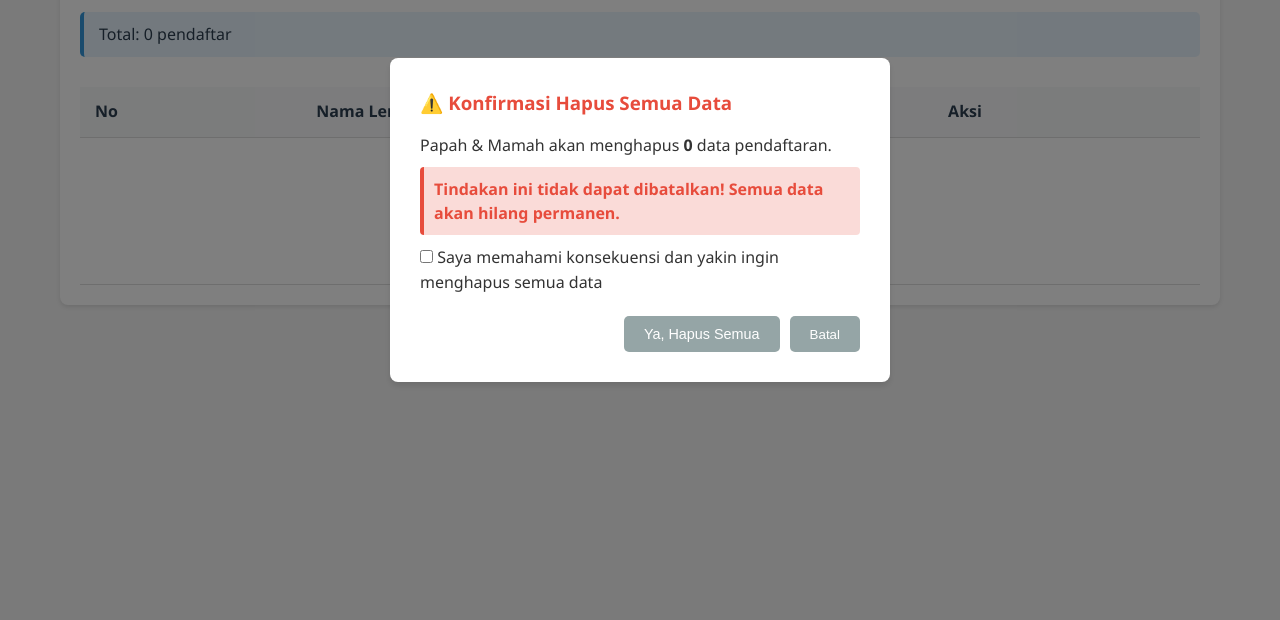
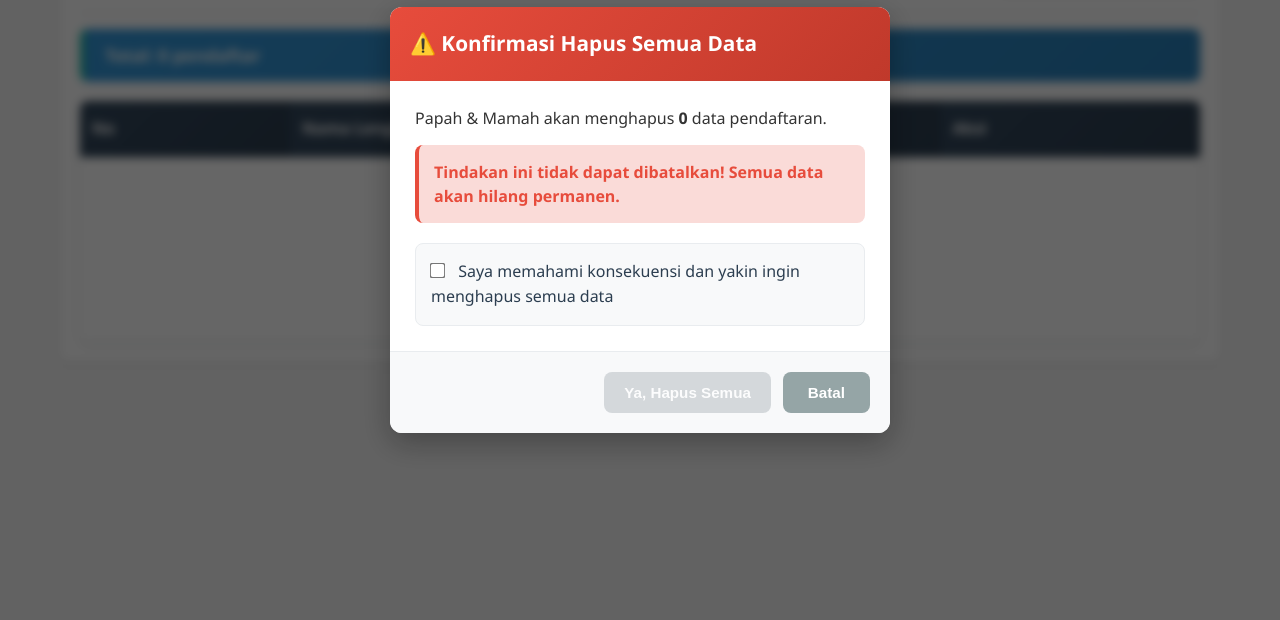
Before and after one commit to KolamBaraya/Pendaftaran-, a plain HTML site: page admin.html in a window 1280 px wide. Shown: the part 180-800 px from the top of the page. Drawn offline with Linux system fonts and the light colour scheme.

Commit message:
Update style.css

```diff
--- a/style.css
+++ b/style.css
@@ -272,32 +272,69 @@ tr:hover {
     margin-bottom: 15px;
     flex-wrap: wrap;
     gap: 15px;
+    padding-bottom: 15px;
+    border-bottom: 2px solid #ecf0f1;
 }
 
 .admin-header h2 {
     margin-bottom: 0;
     border-bottom: none;
+    color: #2c3e50;
+}
+
+.admin-actions {
+    display: flex;
+    gap: 10px;
+    align-items: center;
 }
 
 /* Button Danger Styles */
 .btn-danger {
-    padding: 10px 20px;
-    background-color: #e74c3c;
+    padding: 12px 20px;
+    background: linear-gradient(135deg, #e74c3c, #c0392b);
     color: white;
     border: none;
-    border-radius: 5px;
-    font-size: 0.9rem;
+    border-radius: 8px;
+    font-size: 0.95rem;
+    font-weight: 600;
     cursor: pointer;
-    transition: background-color 0.3s;
+    transition: all 0.3s ease;
+    box-shadow: 0 2px 4px rgba(231, 76, 60, 0.3);
 }
 
-.btn-danger:hover {
-    background-color: #c0392b;
+.btn-danger:hover:not(:disabled) {
+    background: linear-gradient(135deg, #c0392b, #a93226);
+    transform: translateY(-2px);
+    box-shadow: 0 4px 8px rgba(231, 76, 60, 0.4);
+}
+
+.btn-danger:active:not(:disabled) {
+    transform: translateY(0);
 }
 
 .btn-danger:disabled {
-    background-color: #95a5a6;
+    background: #bdc3c7;
     cursor: not-allowed;
+    transform: none;
+    box-shadow: none;
+    opacity: 0.6;
+}
+
+/* Stats Info */
+.stats-info {
+    background: linear-gradient(135deg, #3498db, #2980b9);
+    color: white;
+    padding: 12px 20px;
+    border-radius: 8px;
+    margin-bottom: 20px;
+    border-left: 5px solid #1abc9c;
+    box-shadow: 0 2px 4px rgba(52, 152, 219, 0.3);
+}
+
+.stats-info p {
+    margin: 0;
+    font-weight: 600;
+    font-size: 1.1rem;
 }
 
 /* Modal Styles */
@@ -307,97 +344,172 @@ tr:hover {
     left: 0;
     width: 100%;
     height: 100%;
-    background-color: rgba(0, 0, 0, 0.5);
+    background-color: rgba(0, 0, 0, 0.6);
     display: flex;
     justify-content: center;
     align-items: center;
     z-index: 1000;
+    backdrop-filter: blur(5px);
 }
 
 .modal-content {
     background-color: white;
-    padding: 30px;
-    border-radius: 8px;
-    box-shadow: 0 4px 6px rgba(0, 0, 0, 0.1);
+    padding: 0;
+    border-radius: 12px;
+    box-shadow: 0 10px 30px rgba(0, 0, 0, 0.3);
     max-width: 500px;
     width: 90%;
+    animation: modalAppear 0.3s ease-out;
 }
 
-.modal-content h3 {
-    color: #e74c3c;
-    margin-bottom: 15px;
+@keyframes modalAppear {
+    from {
+        opacity: 0;
+        transform: scale(0.8) translateY(-20px);
+    }
+    to {
+        opacity: 1;
+        transform: scale(1) translateY(0);
+    }
 }
 
-.modal-content p {
-    margin-bottom: 10px;
+.modal-header {
+    background: linear-gradient(135deg, #e74c3c, #c0392b);
+    color: white;
+    padding: 20px;
+    border-radius: 12px 12px 0 0;
+}
+
+.modal-header h3 {
+    margin: 0;
+    font-size: 1.3rem;
+}
+
+.modal-body {
+    padding: 25px;
+}
+
+.modal-body p {
+    margin-bottom: 15px;
     line-height: 1.5;
+    font-size: 1rem;
 }
 
 .warning-text {
     color: #e74c3c;
     font-weight: bold;
     background-color: #fadbd8;
-    padding: 10px;
-    border-radius: 4px;
+    padding: 15px;
+    border-radius: 8px;
     border-left: 4px solid #e74c3c;
+    font-size: 0.95rem;
+}
+
+.confirmation-check {
+    margin-top: 20px;
+    padding: 15px;
+    background-color: #f8f9fa;
+    border-radius: 8px;
+    border: 1px solid #e9ecef;
+}
+
+.confirmation-check input[type="checkbox"] {
+    margin-right: 10px;
+    transform: scale(1.2);
+}
+
+.confirmation-check label {
+    font-weight: 500;
+    color: #2c3e50;
+    cursor: pointer;
 }
 
 .modal-actions {
     display: flex;
-    gap: 10px;
+    gap: 12px;
     justify-content: flex-end;
-    margin-top: 20px;
+    padding: 20px;
+    background-color: #f8f9fa;
+    border-radius: 0 0 12px 12px;
+    border-top: 1px solid #e9ecef;
 }
 
 .btn-cancel {
-    padding: 10px 20px;
-    background-color: #95a5a6;
+    padding: 12px 25px;
+    background: #95a5a6;
     color: white;
     border: none;
-    border-radius: 5px;
+    border-radius: 8px;
+    font-size: 0.95rem;
+    font-weight: 600;
     cursor: pointer;
-    transition: background-color 0.3s;
+    transition: all 0.3s ease;
 }
 
 .btn-cancel:hover {
-    background-color: #7f8c8d;
+    background: #7f8c8d;
+    transform: translateY(-1px);
 }
 
 /* Empty State */
 .empty-state {
     text-align: center;
-    padding: 40px 20px;
+    padding: 60px 20px;
     color: #7f8c8d;
 }
 
 .empty-state p {
-    margin-bottom: 15px;
+    margin-bottom: 10px;
+    font-size: 1.1rem;
 }
 
-/* Stats Info */
-.stats-info {
-    background-color: #e8f4fd;
-    padding: 10px 15px;
-    border-radius: 5px;
-    margin-bottom: 15px;
-    border-left: 4px solid #3498db;
+.empty-state small {
+    font-size: 0.9rem;
+    opacity: 0.8;
 }
 
-.stats-info p {
-    margin: 0;
-    color: #2c3e50;
-    font-weight: 500;
+/* Table Improvements */
+.table-container {
+    overflow-x: auto;
+    border-radius: 8px;
+    box-shadow: 0 2px 8px rgba(0, 0, 0, 0.1);
 }
 
-/* Responsive Modal */
+table {
+    width: 100%;
+    border-collapse: collapse;
+    margin-top: 0;
+}
+
+th {
+    background: linear-gradient(135deg, #34495e, #2c3e50);
+    color: white;
+    font-weight: 600;
+    padding: 15px 12px;
+    text-align: left;
+    position: sticky;
+    top: 0;
+}
+
+td {
+    padding: 12px;
+    border-bottom: 1px solid #ecf0f1;
+}
+
+tr:hover {
+    background-color: #f8f9fa;
+}
+
+/* Responsive Design */
 @media (max-width: 768px) {
     .admin-header {
         flex-direction: column;
         align-items: stretch;
+        text-align: center;
     }
 
-    .admin-header h2 {
-        text-align: center;
+    .admin-actions {
+        justify-content: center;
     }
 
     .modal-actions {
@@ -405,7 +517,36 @@ tr:hover {
     }
 
     .modal-content {
-        padding: 20px;
         margin: 20px;
+        width: calc(100% - 40px);
+    }
+
+    .btn-danger,
+    .btn-cancel {
+        width: 100%;
+        text-align: center;
+    }
+
+    .stats-info {
+        text-align: center;
     }
 }
+
+@media (max-width: 480px) {
+    .admin-header h2 {
+        font-size: 1.3rem;
+    }
+
+    .btn-danger {
+        padding: 10px 15px;
+        font-size: 0.9rem;
+    }
+
+    .modal-body {
+        padding: 15px;
+    }
+
+    .confirmation-check label {
+        font-size: 0.9rem;
+    }
+}
```
